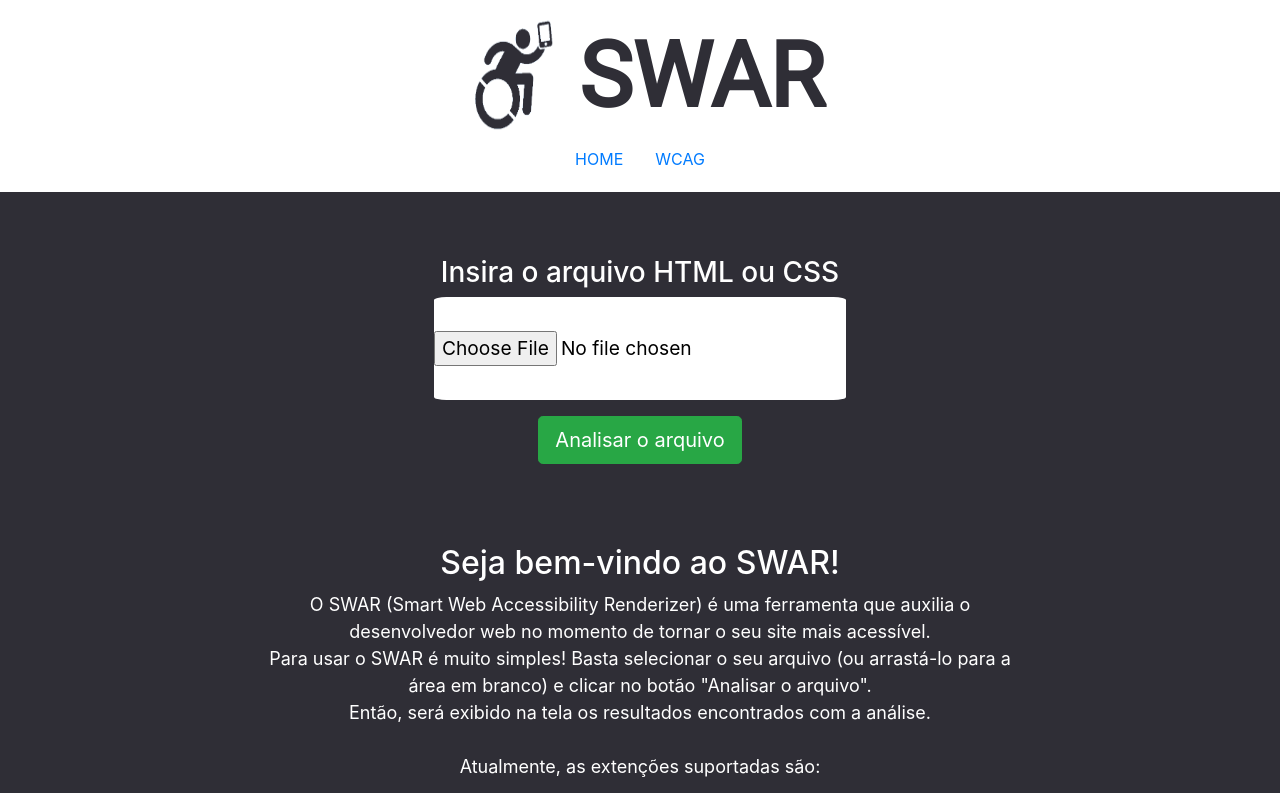
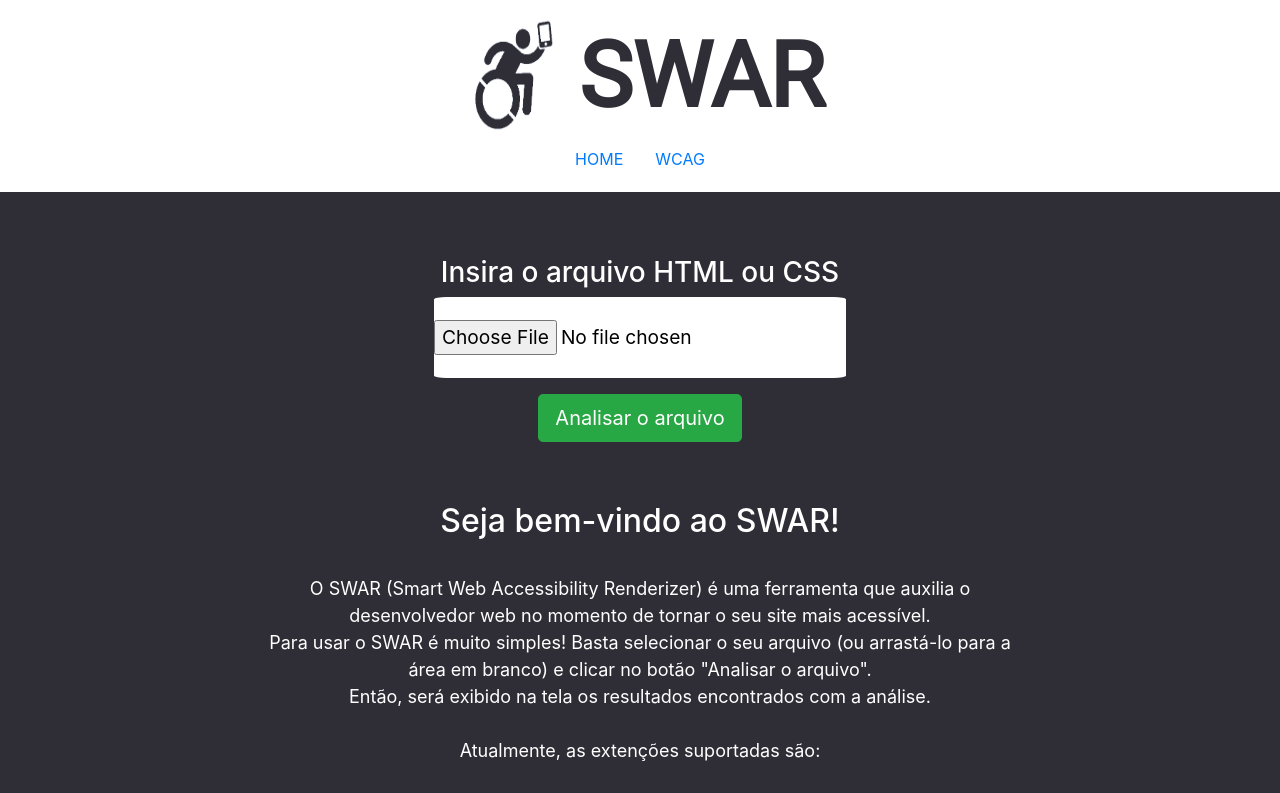
Before and after one commit to jullysilva/SWAR, a React (Create React App) app: page / in a window 1280 px wide. Shown: the top 793 px of the page. Built offline with nearby package versions, Linux system fonts and the light colour scheme.

Commit message:
Melhorias no código

```diff
--- a/src/App.css
+++ b/src/App.css
@@ -55,7 +55,7 @@ h6{
 }
 
 .container {
-  margin-top: 80px;
+  margin-top: 60px;
   width: 50vw;
   height: 30vh;
   display: flex;
@@ -68,7 +68,3 @@ h6{
   color: white;
   font-size: 18px;
 }
-
-.rodape{
-  margin-top: 400px;
-}
--- a/src/components/ConteudoPrincipal.js
+++ b/src/components/ConteudoPrincipal.js
@@ -168,7 +168,7 @@ export class ConteudoPrincipal extends Component {
                 </div>
                 <div className="container">
                         <div className="box">
-                            <h2>Seja bem-vindo ao SWAR!</h2>
+                            <h2>Seja bem-vindo ao SWAR!</h2><br/>
                             O SWAR (Smart Web Accessibility Renderizer) é uma ferramenta que auxilia o desenvolvedor web no momento de tornar o seu site mais acessível.<br/>
                             Para usar o SWAR é muito simples! Basta selecionar o seu arquivo (ou arrastá-lo para a área em branco) e clicar no botão "Analisar o arquivo".<br/>
                             Então, será exibido na tela os resultados encontrados com a análise.<br/><br/>
--- a/src/custom.css
+++ b/src/custom.css
@@ -1,6 +1,6 @@
 
 input[type = 'file']{
-    padding: 3% 0%;
+    padding: 2% 0%;
     color: #000;
     background-color: white;
     border: none;
```
